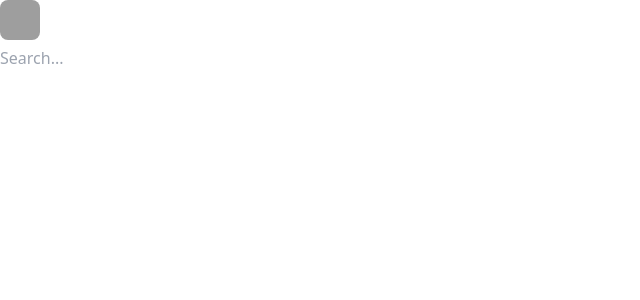
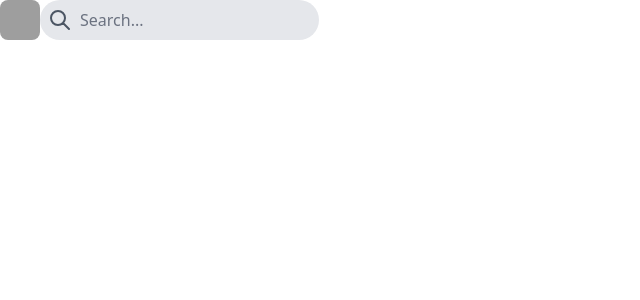
Before and after one commit to BrandonGriffith/facebook-service-app, a Next.js app: page / in a window 1280 px wide. Shown: the top 300 px of the page, without its empty margins (0-640 px from the left). Built offline with nearby package versions, Linux system fonts and the light colour scheme; grey boxes are pictures that could not be loaded.

Commit message:
added left header

```diff
--- a/components/Header.tsx
+++ b/components/Header.tsx
@@ -6,7 +6,7 @@ import { FlagIcon, PlayIcon, SearchIcon, ShoppingCartIcon } from '@heroicons/rea
 
 const Header = () => {
     return (
-        <div>
+        <div className="flex items-center">
             <Image className="rounded-lg"
                 src="https://cdn3.iconfinder.com/data/icons/capsocial-round/500/facebook-512.png"
                 width={40}
@@ -14,8 +14,10 @@ const Header = () => {
                 layout="fixed"
                 alt="fbIcon"
             />
-            <div>
-                <input type="text" placeholder="Search..." />
+            <div className="flex bg-gray-200 p-2 rounded-full">
+                <SearchIcon className="h-6 text-gray-600" />
+                <input className="flex ml-2 items-center bg-transparent outline-none placeholder-gray-500"
+                    type="text" placeholder="Search..." />
             </div>
         </div>
     )
```
